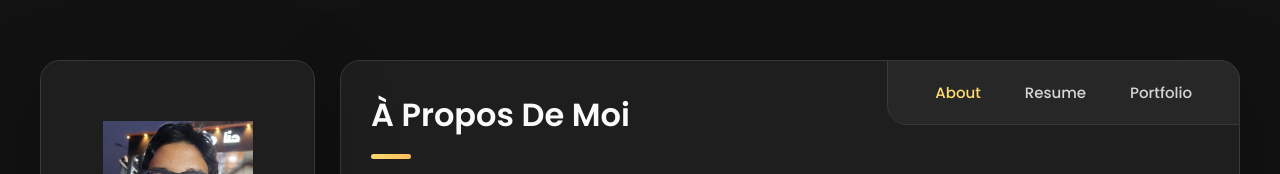
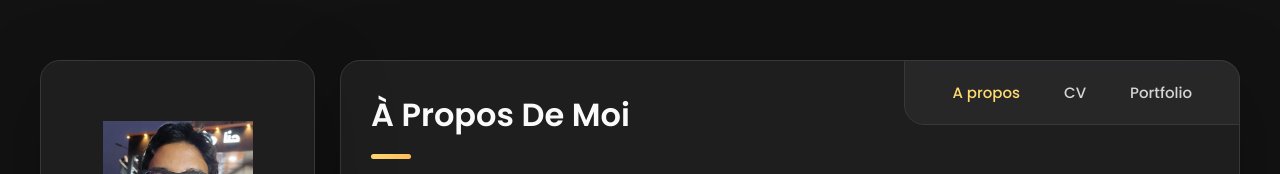
Before and after one commit to obenyoub/benyoub, a plain HTML site: page index.html in a window 1280 px wide. Shown: the top 174 px of the page. Drawn offline with nearby package versions, Linux system fonts and the light colour scheme.

Commit message:
Update index.html

```diff
--- a/index.html
+++ b/index.html
@@ -170,11 +170,11 @@
         <ul class="navbar-list">
 
           <li class="navbar-item">
-            <button class="navbar-link  active" data-nav-link>About</button>
+            <button class="navbar-link  active" data-nav-link>A propos</button>
           </li>
 
           <li class="navbar-item">
-            <button class="navbar-link" data-nav-link>Resume</button>
+            <button class="navbar-link" data-nav-link>CV</button>
           </li>
 
           <li class="navbar-item">
```
